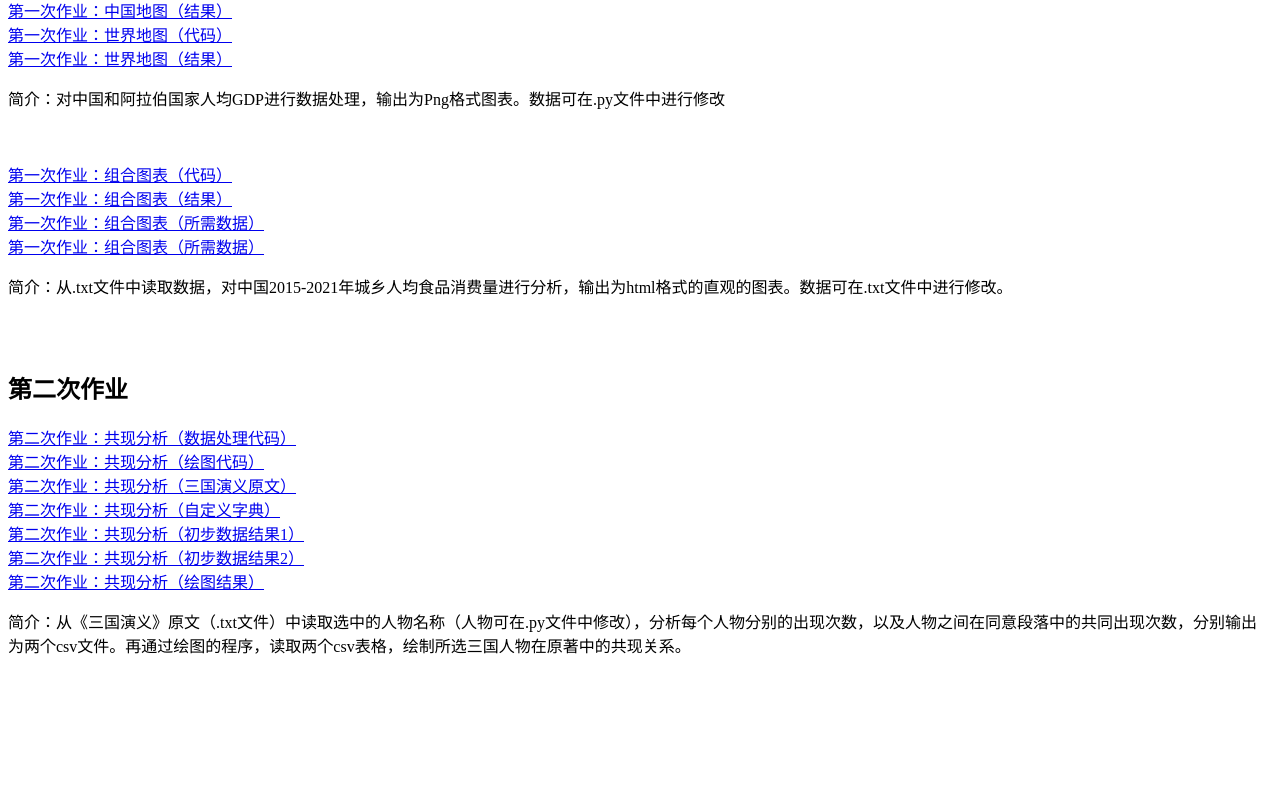
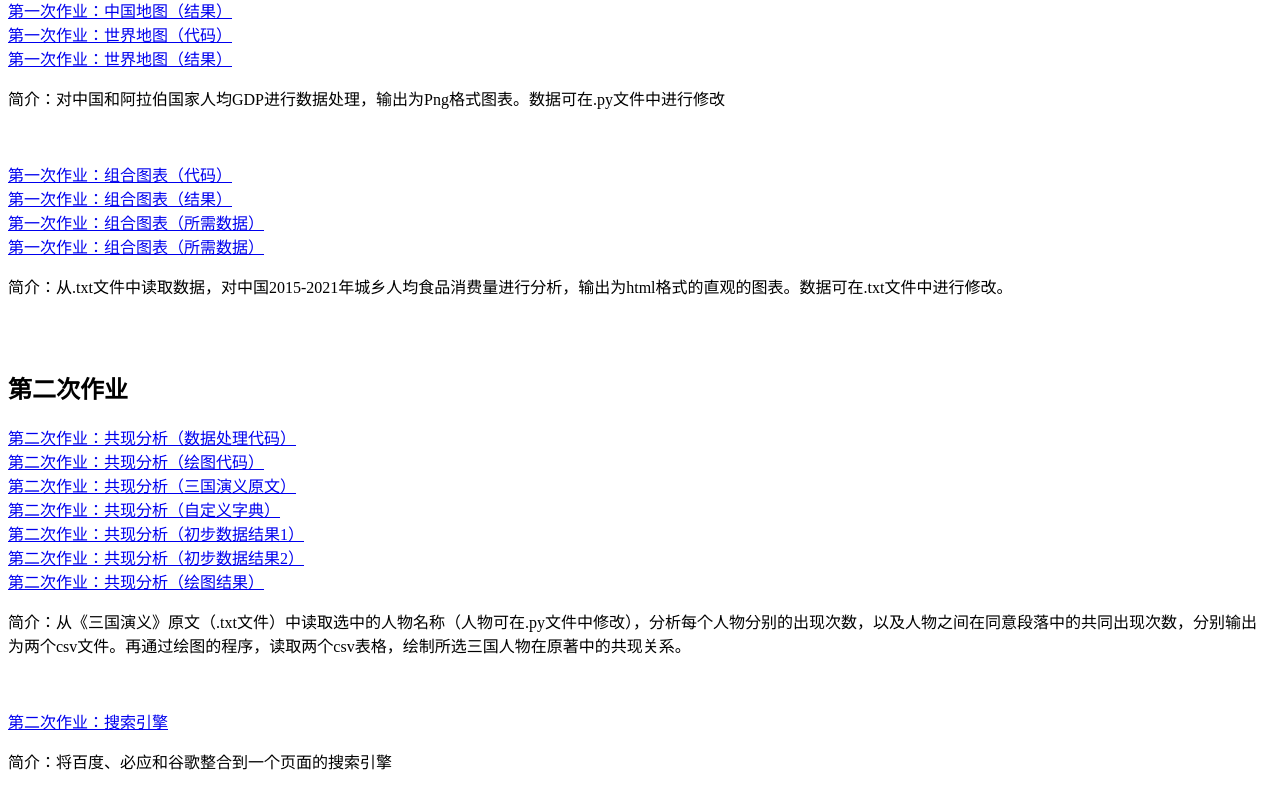
Before and after one commit to TemplarBruno/hzs.github.io, a plain HTML site: page index.html in a window 1280 px wide. Shown: the part 378-1186 px from the top of the page. Before the commit the page ends 1095 px from the top, so only its background shows below. Drawn offline with Linux system fonts and the light colour scheme.

Commit message:
Update index.html

```diff
--- a/index.html
+++ b/index.html
@@ -38,5 +38,7 @@
    <p>简介：从《三国演义》原文（.txt文件）中读取选中的人物名称（人物可在.py文件中修改），分析每个人物分别的出现次数，以及人物之间在同意段落中的共同出现次数，分别输出为两个csv文件。再通过绘图的程序，读取两个csv表格，绘制所选三国人物在原著中的共现关系。</p><br/>
    <br/>
 
+    <a href="http://templarbruno.github.io/第二次作业/搜索引擎.html" title="第二次作业：搜索引擎">第二次作业：搜索引擎</a><br/>
+    <p>简介：将百度、必应和谷歌整合到一个页面的搜索引擎</p></br>
 </body>
 </html>
```
